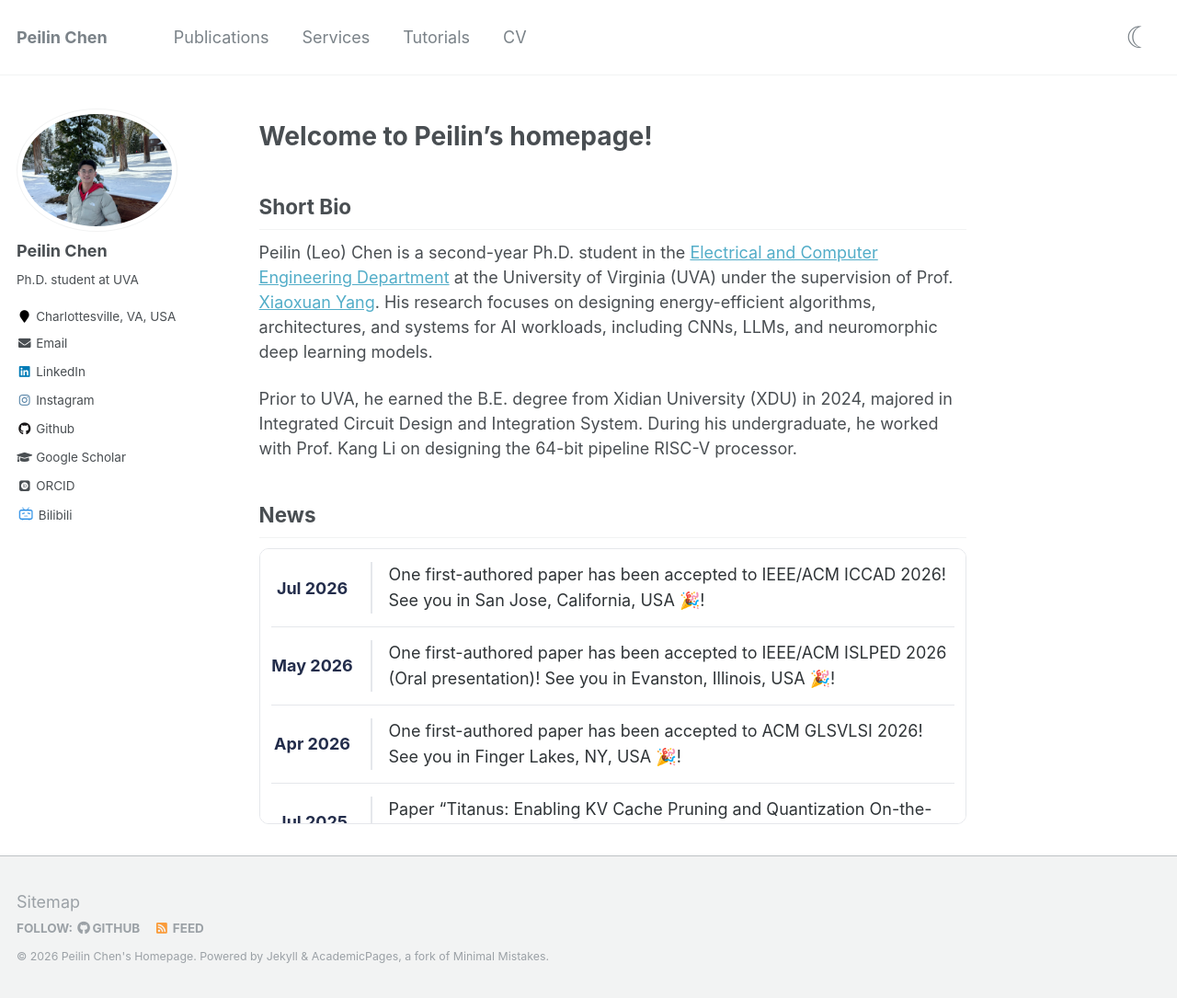
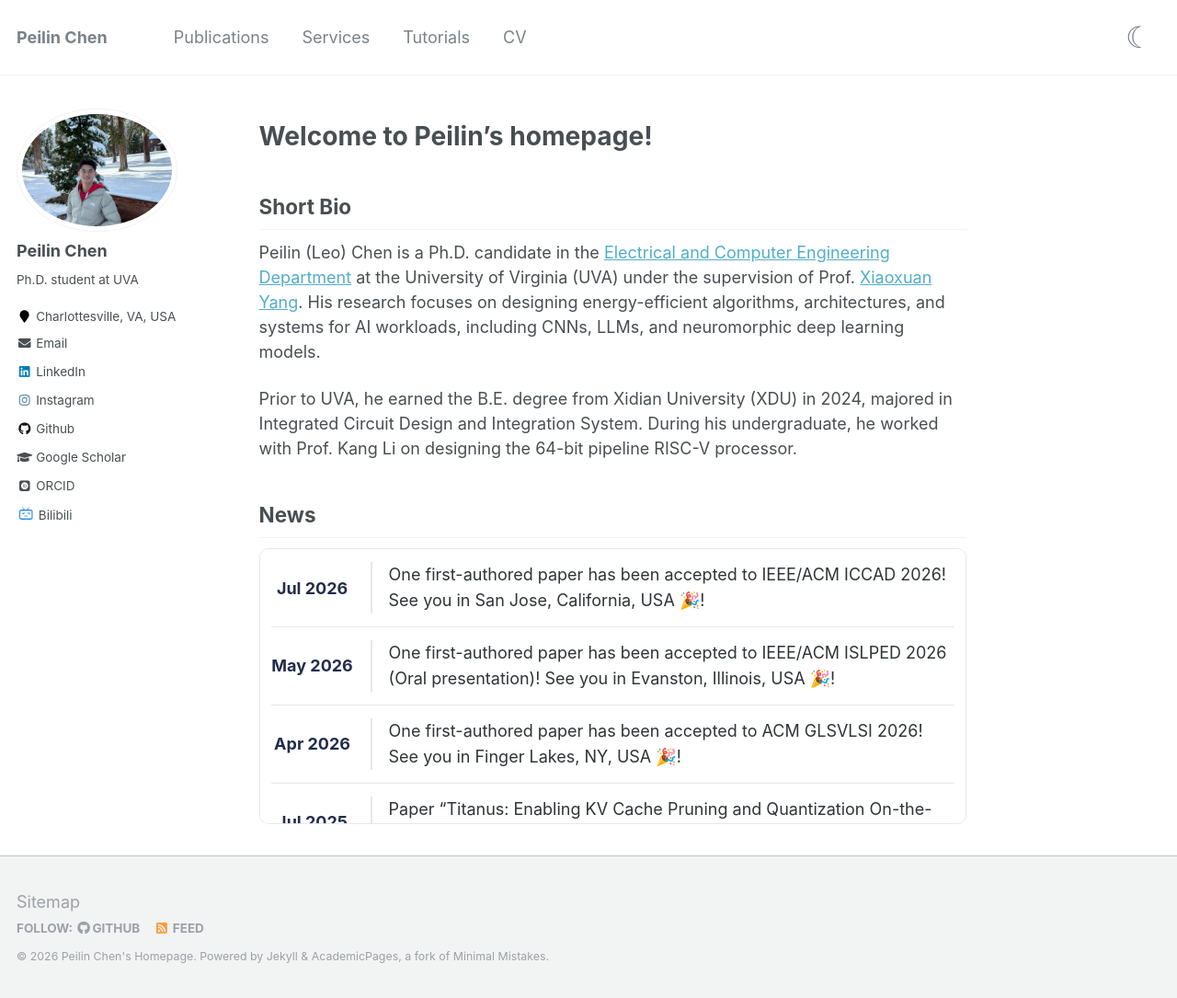
Before and after one commit to peilin-chen/peilin-chen.github.io, a Jekyll site: the page built from _pages/about.md, in a window 1280 px wide and 1085 px high. Shown: the whole window at 92% size. Built offline with Jekyll 4.4.1, drawn with Linux system fonts in a browser that asks for light colours; some web fonts are replaced.

Commit message:
Update bio to reflect Ph.D. candidate status

```diff
--- a/_pages/about.md
+++ b/_pages/about.md
@@ -14,7 +14,7 @@ redirect_from:
 
 ## Short Bio
 
-Peilin (Leo) Chen is a second-year Ph.D. student in the <a href="https://engineering.virginia.edu/department/electrical-and-computer-engineering">Electrical and Computer Engineering Department</a> at the
+Peilin (Leo) Chen is a Ph.D. candidate in the <a href="https://engineering.virginia.edu/department/electrical-and-computer-engineering">Electrical and Computer Engineering Department</a> at the
     University of Virginia (UVA) under the supervision of Prof.
     <a href="https://engineering.virginia.edu/faculty/xiaoxuan-yang">Xiaoxuan Yang</a>. His research focuses on designing energy-efficient algorithms,
     architectures, and systems for AI workloads, including CNNs, LLMs, and neuromorphic deep learning models.
```
